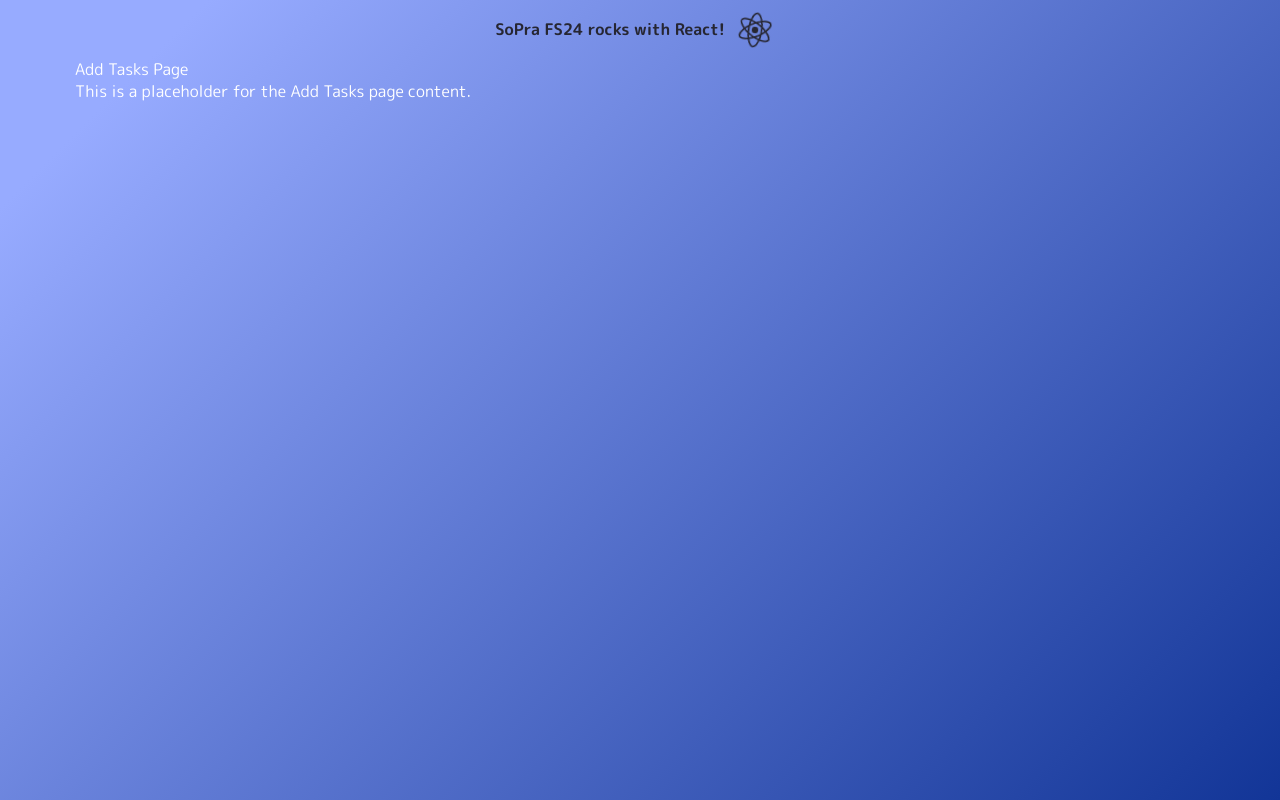
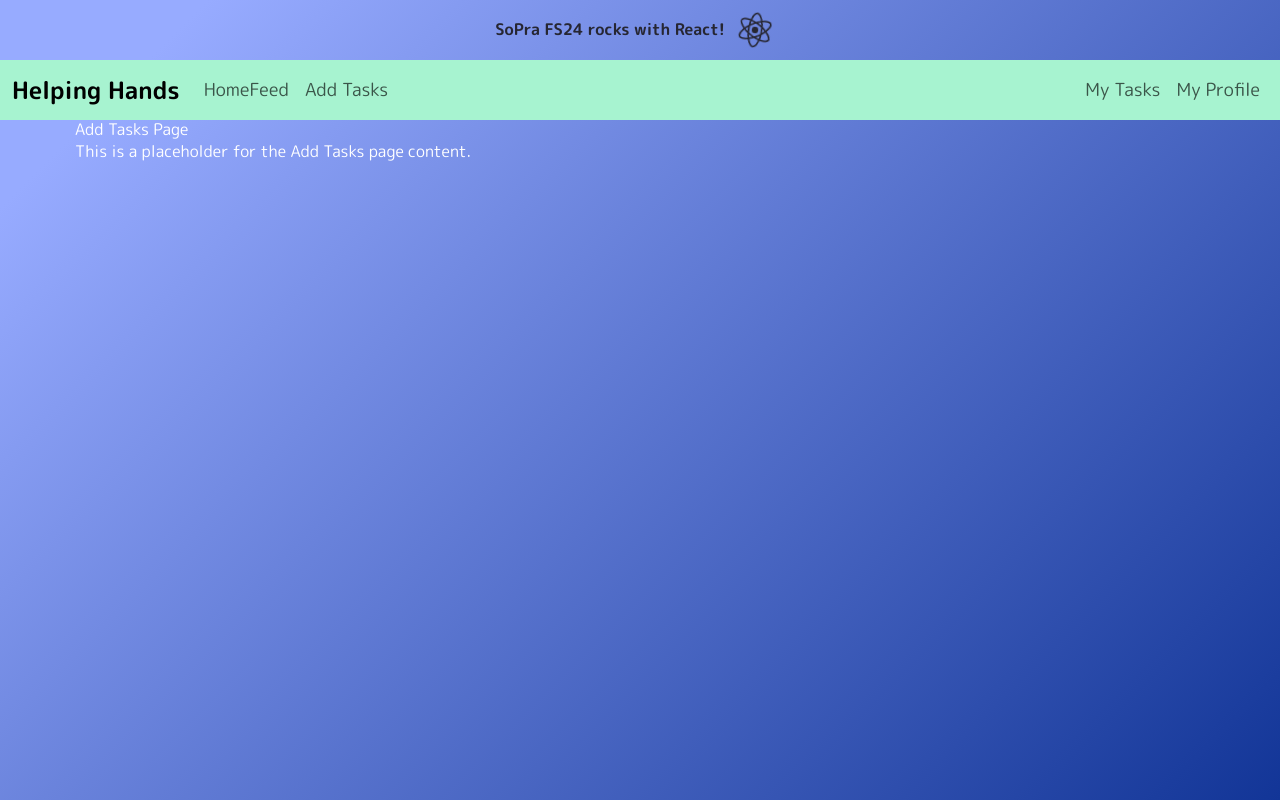
Before and after one commit to sopra-fs24-group-19/c, a React (Create React App) app: page /addtasks in a window 1280 px wide. Built offline with nearby package versions, Linux system fonts and the light colour scheme.

Commit message:
Added Header component to other pages

```diff
--- a/package.json
+++ b/package.json
@@ -4,6 +4,7 @@
   "private": true,
   "dependencies": {
     "@craco/craco": "^7.1.0",
+    "@mui/icons-material": "^5.15.14",
     "autoprefixer": "^9.8.8",
     "axios": "^1.6.7",
     "bootstrap": "^5.3.3",
--- a/src/components/ui/BaseContainer.tsx
+++ b/src/components/ui/BaseContainer.tsx
@@ -1,6 +1,5 @@
-import React from "react";
+import * as PropTypes from "prop-types";
 import "../../styles/ui/BaseContainer.scss";
-import PropTypes from "prop-types";
 
 const BaseContainer = props => (
   <div {...props} className={`base-container ${props.className ?? ""}`}>
--- a/src/components/ui/Header.tsx
+++ b/src/components/ui/Header.tsx
@@ -1,9 +1,11 @@
 import { Container, Nav, Navbar } from 'react-bootstrap';
 import { Link } from 'react-router-dom';
 
+
+
 function Header() {
   return (
-    <Navbar expand="lg" className="bg-body-tertiary text-white">
+    <Navbar expand="lg" className="bg-green-200 text-brown-500">
       <Container>
         <Navbar.Brand as={Link} to="/game" className="text-2xl font-bold">Helping Hands</Navbar.Brand>
         <Navbar.Toggle aria-controls="basic-navbar-nav" />
--- a/src/components/views/AddTasks.tsx
+++ b/src/components/views/AddTasks.tsx
@@ -1,11 +1,15 @@
 import BaseContainer from 'components/ui/BaseContainer';
+import Header from 'components/ui/Header';
 
 const AddTasks = () => {
   return (
-    <BaseContainer>
-      <h2>Add Tasks Page</h2>
-      <p>This is a placeholder for the Add Tasks page content.</p>
-    </BaseContainer>
+    <>
+      <Header />
+      <BaseContainer>
+        <h2>Add Tasks Page</h2>
+        <p>This is a placeholder for the Add Tasks page content.</p>
+      </BaseContainer>
+    </>
   );
 };
 
--- a/src/components/views/Header.tsx
+++ b/src/components/views/Header.tsx
@@ -1,7 +1,6 @@
-import React from "react";
-import {ReactLogo} from "../ui/ReactLogo";
 import PropTypes from "prop-types";
 import "../../styles/views/Header.scss";
+import { ReactLogo } from "../ui/ReactLogo";
 
 /**
  * This is an example of a Functional and stateless component (View) in React. Functional components are not classes and thus don't handle internal state changes.
--- a/src/components/views/MyProfile.tsx
+++ b/src/components/views/MyProfile.tsx
@@ -1,11 +1,15 @@
 import BaseContainer from 'components/ui/BaseContainer';
+import Header from 'components/ui/Header';
 
 const MyProfile = () => {
   return (
-    <BaseContainer>
-      <h2>My Profile Page</h2>
-      <p>This is a placeholder for the My Profile page content.</p>
-    </BaseContainer>
+    <>
+        <Header />
+        <BaseContainer>
+        <h2>My Profile Page</h2>
+        <p>This is a placeholder for the My Profile page content.</p>
+        </BaseContainer>
+    </>
   );
 };
 
--- a/src/components/views/MyTasks.tsx
+++ b/src/components/views/MyTasks.tsx
@@ -1,11 +1,16 @@
 import BaseContainer from 'components/ui/BaseContainer';
+import Header from 'components/ui/Header';
+
 
 const MyTasks = () => {
   return (
-    <BaseContainer>
-      <h2>My Tasks Page</h2>
-      <p>This is a placeholder for the My Tasks page content.</p>
-    </BaseContainer>
+    <>
+        <Header />
+        <BaseContainer>
+        <h2>My Tasks Page</h2>
+        <p>This is a placeholder for the My Tasks page content.</p>
+        </BaseContainer>
+    </>
   );
 };
 
```
Also changed, not shown: 1 other file (tests, documents, lock files or other folders).
